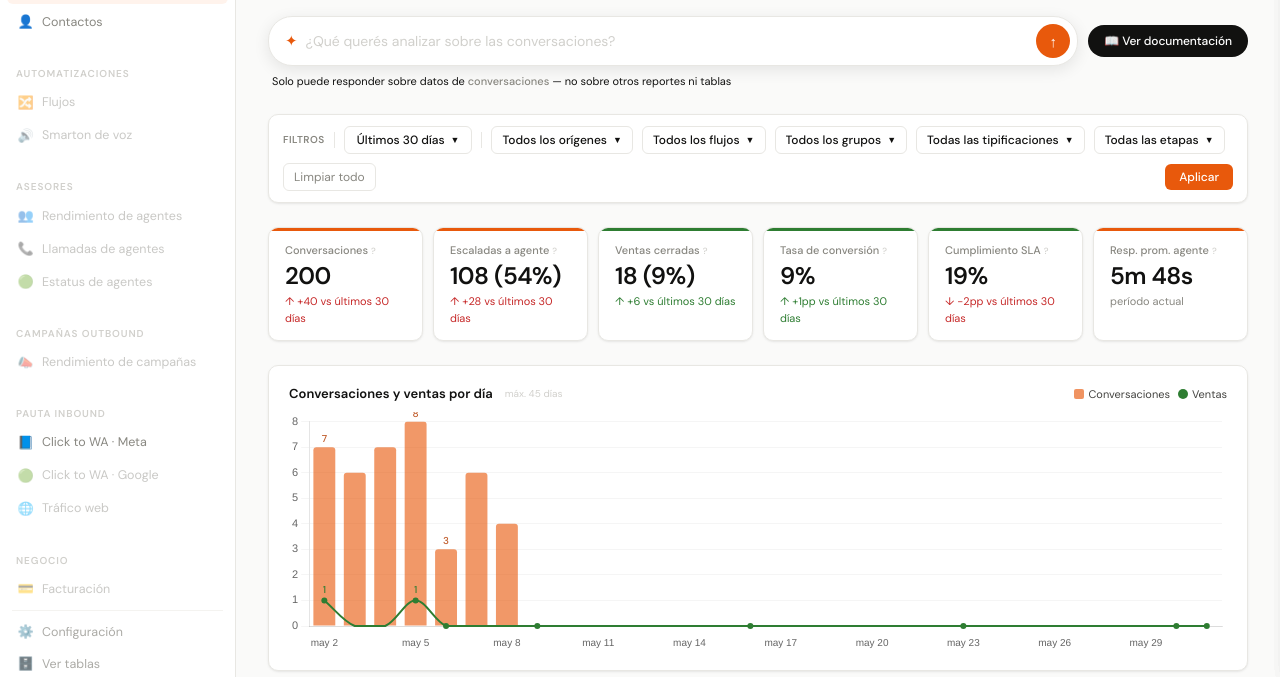
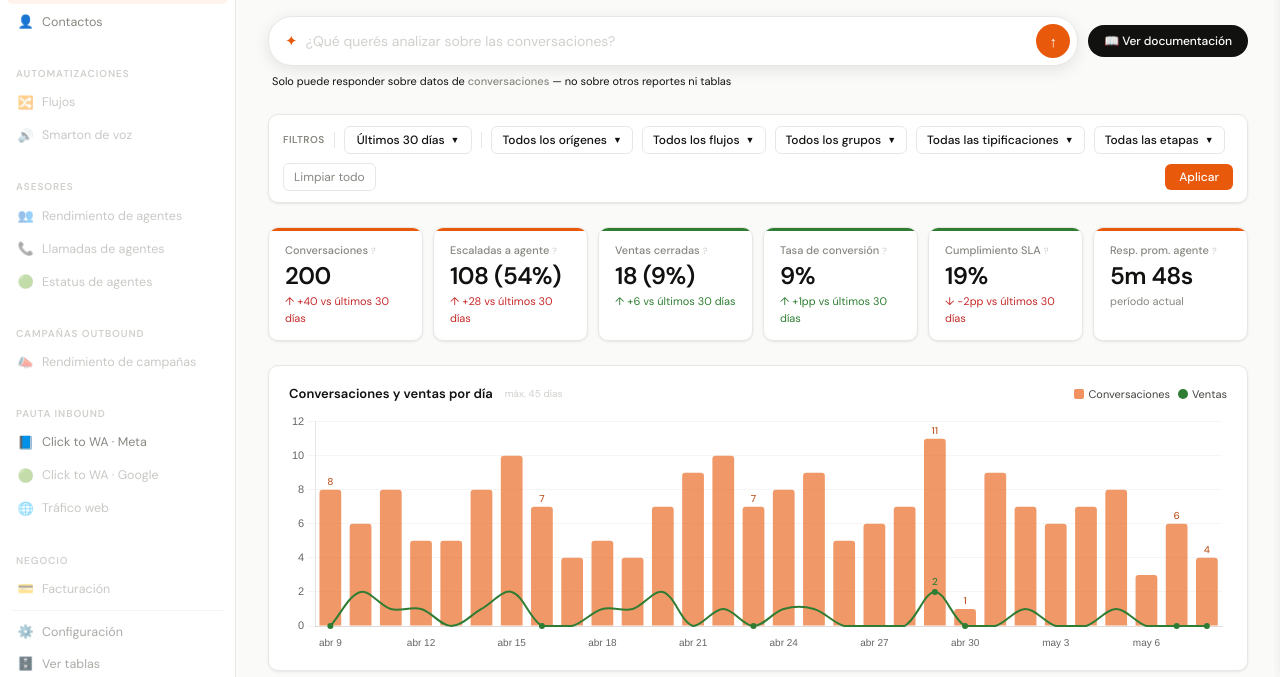
Before and after one commit to atom-ai-hub/reporter-ia-atom-3.0, a plain HTML site: page index.html in a window 1280 px wide. Shown: the part 117-794 px from the top of the page. Drawn offline with nearby package versions, Linux system fonts and the light colour scheme.

Commit message:
fix: remove local TODAY_DEMO override in renderDaily (was May 31, must use global May 8)
Co-Authored-By: Claude Sonnet 4.6 <noreply@anthropic.com>

```diff
--- a/index.html
+++ b/index.html
@@ -1889,7 +1889,6 @@ function renderKPIs(){
 function renderDaily(){
   dc('daily');
   const MES=['ene','feb','mar','abr','may','jun','jul','ago','sep','oct','nov','dic'];
-  const TODAY_DEMO=new Date(2024,4,31); // May 31 2024 as demo "today"
   const nDays=Math.min(currentPeriodDays,45);
   const dates=[];
   for(let i=nDays-1;i>=0;i--){const d=new Date(TODAY_DEMO);d.setDate(TODAY_DEMO.getDate()-i);dates.push(d);}
```
